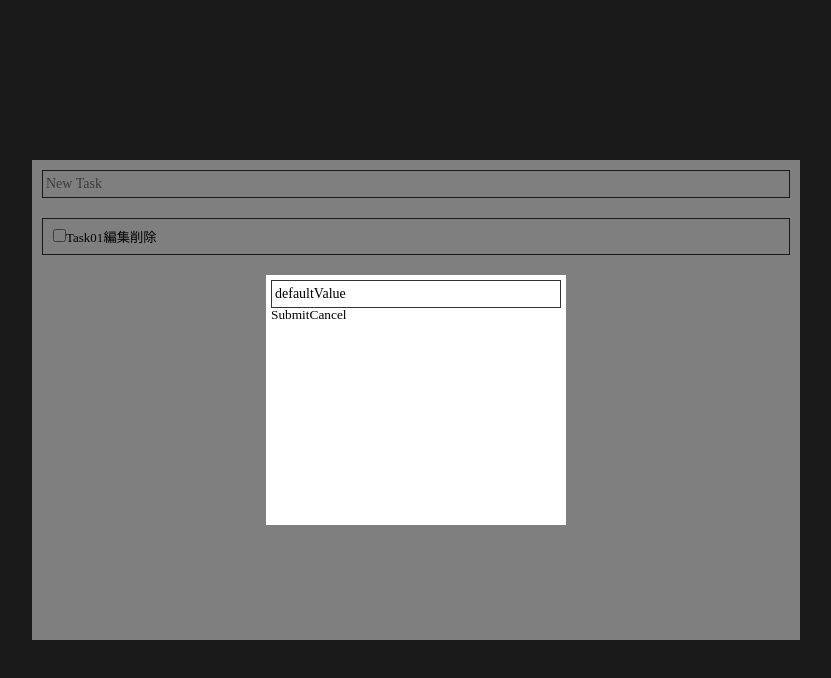
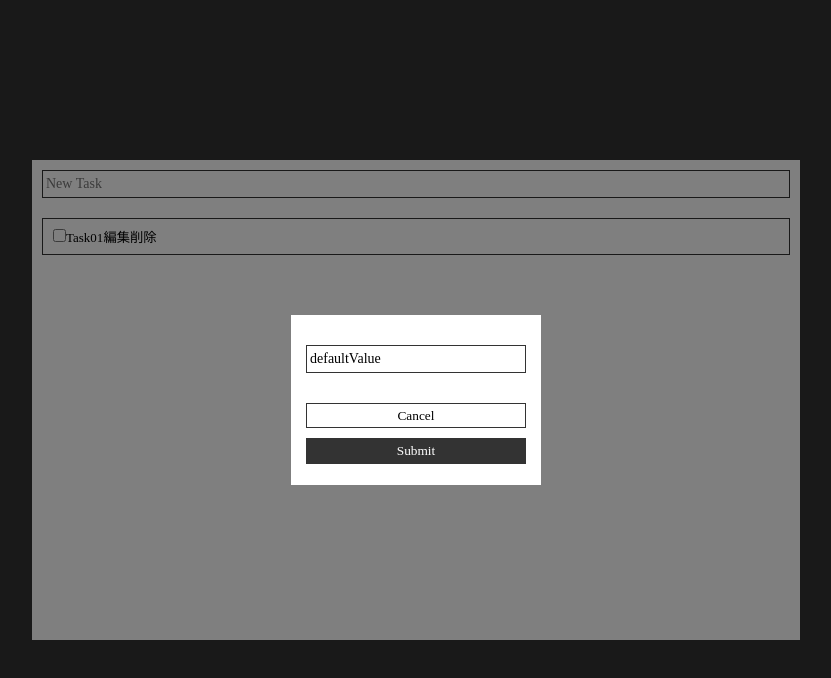
Before and after one commit to Yoshiyuki-Iwasaki/redux-toolkit-check, a React (Create React App) app: page / in a window 1280 px wide. Both pictures are taken after a click on the button "編集". Shown: the top 678 px of the page, without its empty margins (224-1055 px from the left). Built offline with nearby package versions, Linux system fonts and the light colour scheme.

Commit message:
fix layout.

```diff
--- a/src/components/molucules/Modal/style.tsx
+++ b/src/components/molucules/Modal/style.tsx
@@ -1,10 +1,10 @@
 import styled from "styled-components";
 
 export const Content = styled.div`
-  padding: 5px;
+  padding: 30px 15px 15px 15px;
   position: fixed;
-  width: 300px;
-  height: 250px;
+  width: 250px;
+  height: 170px;
   z-index: 1;
   background: #fff;
   top: 50%;
--- a/src/components/molucules/TaskInput/index.tsx
+++ b/src/components/molucules/TaskInput/index.tsx
@@ -2,7 +2,13 @@ import React from "react";
 import { useForm } from "react-hook-form";
 import { useDispatch } from "react-redux";
 import { createTask, handleModalOpen } from "../../../features/task/taskSlice";
-import { InputForm, InputLayout } from "./style";
+import {
+  InputForm,
+  InputLayout,
+  ButtonArea,
+  SubmitButton,
+  CancelButton,
+} from "./style";
 import { TaskInputType } from "./type";
 
 const TaskInput: React.FC<TaskInputType> = ({ edit }) => {
@@ -29,12 +35,14 @@ const TaskInput: React.FC<TaskInputType> = ({ edit }) => {
           {...register("taskTitle", { required: true })}
         />
         {edit && (
-          <>
-            <button onClick={() => console.log("Submit")}>Submit</button>
-            <button onClick={() => dispatch(handleModalOpen(false))}>
+          <ButtonArea>
+            <CancelButton onClick={() => dispatch(handleModalOpen(false))}>
               Cancel
-            </button>
-          </>
+            </CancelButton>
+            <SubmitButton onClick={() => console.log("Submit")}>
+              Submit
+            </SubmitButton>
+          </ButtonArea>
         )}
       </InputForm>
     </>
--- a/src/components/molucules/TaskInput/style.tsx
+++ b/src/components/molucules/TaskInput/style.tsx
@@ -9,3 +9,21 @@ export const InputLayout = styled.input`
   border: 1px solid #333;
   font-size: 14px;
 `;
+
+export const ButtonArea = styled.div`
+  margin-top: 30px;
+`;
+export const Button = styled.button`
+  padding: 5px;
+  display: inline-block;
+  width: 100%;
+  border: 1px solid #333;
+`;
+
+export const CancelButton = styled(Button)``;
+
+export const SubmitButton = styled(Button)`
+  margin-top: 10px;
+  background: #333;
+  color: #fff;
+`;
```
